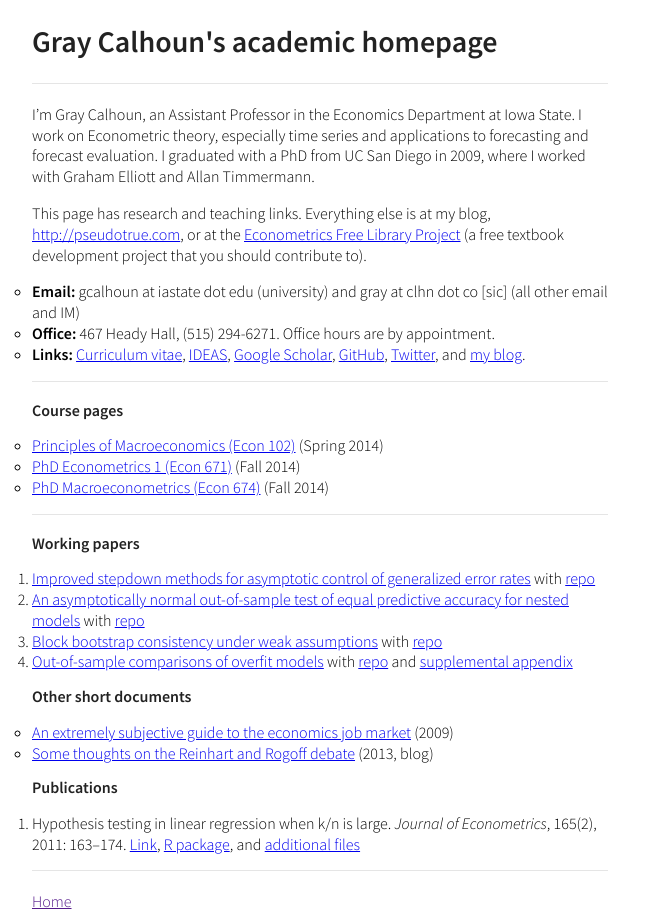
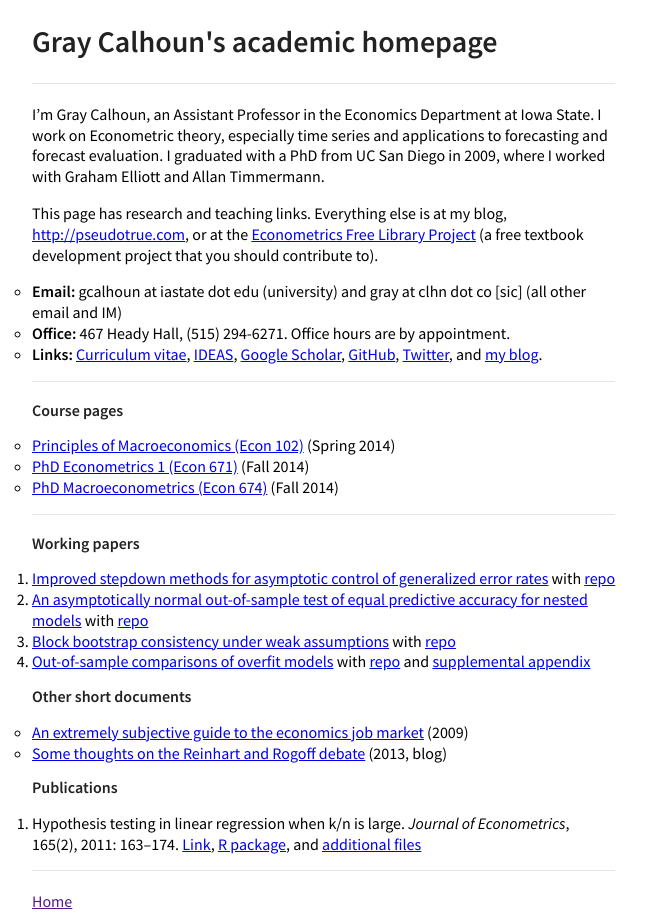
Before and after one commit to mmkuang/grayclhn.github.io, a Jekyll site: the page built from index.md, in a window 1280 px wide. Shown: the whole page, without its empty margins (0-665 px from the left). Built offline with Jekyll 4.4.1, drawn with Linux system fonts in a browser that asks for light colours; Markdown is read by kramdown in place of the engine named in the settings.

Commit message:
Make text darker

```diff
--- a/css/styles.css
+++ b/css/styles.css
@@ -1,9 +1,9 @@
-@import url(https://fonts.googleapis.com/css?family=Source+Sans+Pro:300,600,600italic,300italic&subset=latin,latin-ext);
-@import url(https://fonts.googleapis.com/css?family=Source+Code+Pro:300,600);
+@import url(https://fonts.googleapis.com/css?family=Source+Sans+Pro:400,600,600italic,400italic&subset=latin,latin-ext);
+@import url(https://fonts.googleapis.com/css?family=Source+Code+Pro:400,600);
 
 body {
   font:16px/1.3 "Source Sans Pro", "DejaVu Sans", sans-serif;
-  font-weight:300;
+  font-weight:400;
 }
 
 h1, h2, h3, h4, h5, h6 {
```
